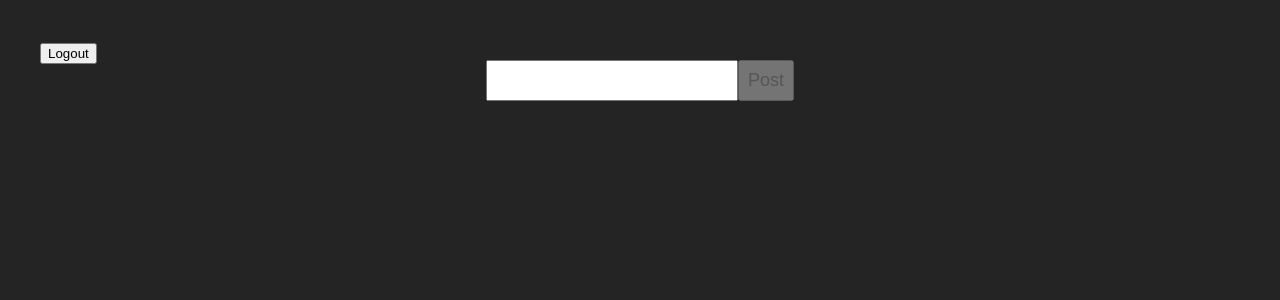
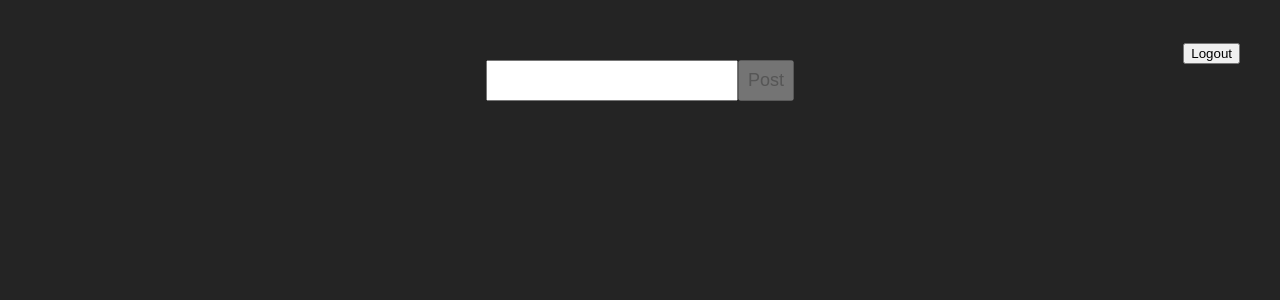
Before and after one commit to achu94/react-tc-redux-traning, a React (Vite) app: page / in a window 1280 px wide. Both pictures are taken after a click on the element "User 1". Shown: the top 300 px of the page. Built offline with nearby package versions, Linux system fonts and the light colour scheme.

Commit message:
Logout button moved to right.

```diff
--- a/src/app/App.tsx
+++ b/src/app/App.tsx
@@ -21,9 +21,9 @@ function App() {
   };
 
   const handleLogOut = () => {
-    setUserProfil("")
+    setUserProfil("");
     setUser("");
-  }
+  };
 
   const [user, setUser] = useState<string | null>();
 
@@ -31,11 +31,13 @@ function App() {
     <div className="App">
       {user ? (
         <>
-          <button onClick={ () => handleLogOut()}>Logout</button>
+          <div style={{textAlign: 'right'}}>
+            <button onClick={() => handleLogOut()}>Logout</button>
+          </div>
           <PostCreator /> <PostList />
         </>
       ) : (
-        <UserList handleSetUser={handleSetUser}/>
+        <UserList handleSetUser={handleSetUser} />
       )}
     </div>
   );
```
